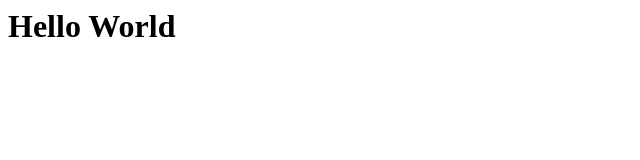
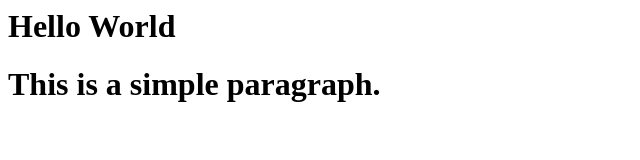
Before and after one commit to telmocachetas-cmyk/desenvolvimento-colab-software, a plain HTML site: page index.html in a window 1280 px wide. Shown: the whole page, without its empty margins (0-640 px from the left). Drawn offline with Linux system fonts and the light colour scheme.

```diff
--- a/index.html
+++ b/index.html
@@ -1 +1,12 @@
 <h1>Hello World</h1>
+
+</head>
+
+<body>
+    <h1>This is a simple paragraph.</h1>
+</body>
+<script src="js/index.js"></script>
+</body>
+
+
+</html>
```
